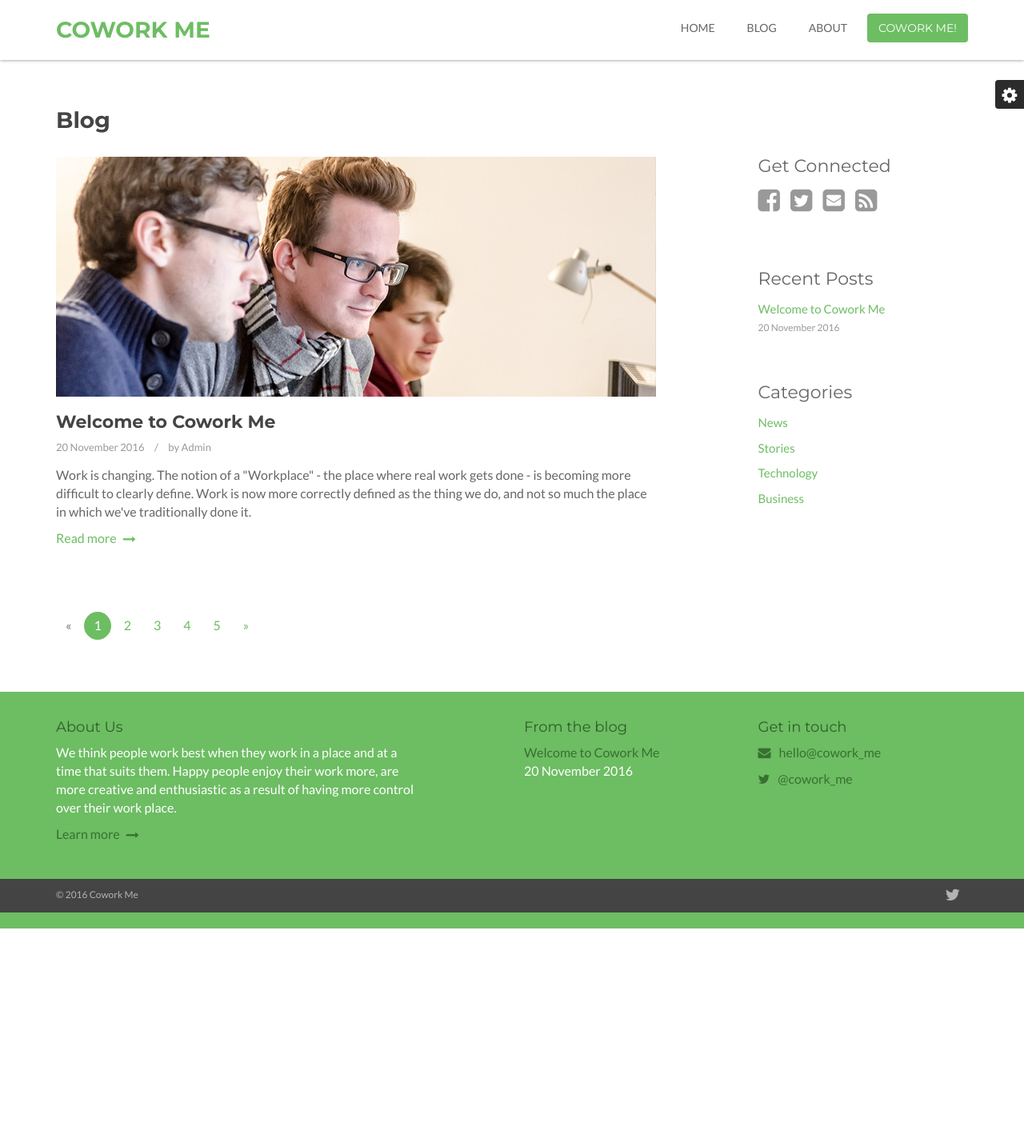
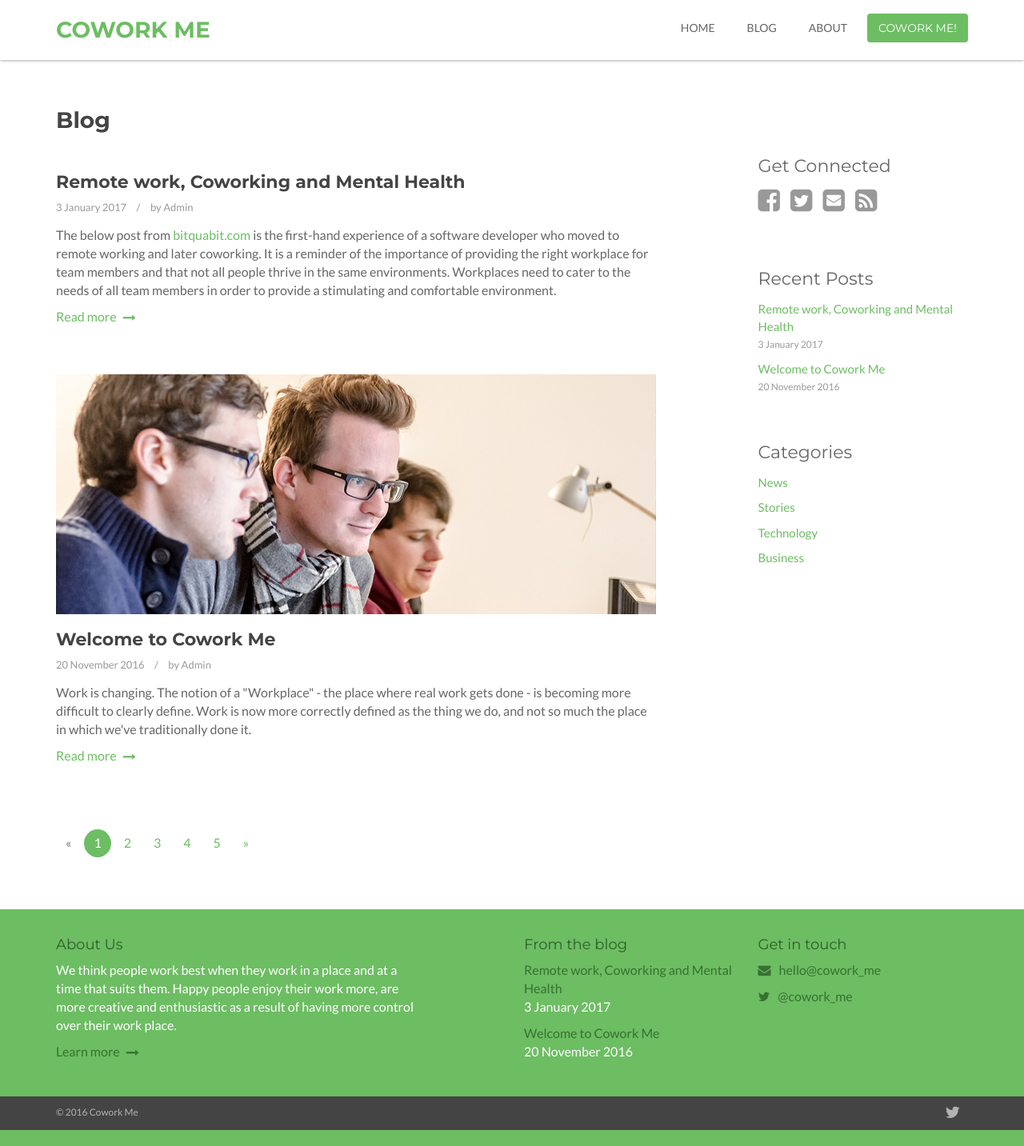
Before and after one commit to CoworkMe/cowork.me, a Jekyll site: the page built from blog/index.html, in a window 1280 px wide. Shown: the whole page at 80% size. Built offline with Jekyll 4.4.1, drawn with Linux system fonts in a browser that asks for light colours; before the commit the page ends 1161 px from its top, so only the background shows below that.

```diff
--- a/_layouts/blog.html
+++ b/_layouts/blog.html
@@ -52,8 +52,6 @@
 
     {% include footer.html %}
 
-    {% include config.style.html %}
-
     {% include footer.javascript.html %}
 
     {% include modal/login.html %}
--- a/_layouts/page.html
+++ b/_layouts/page.html
@@ -14,8 +14,6 @@
 
     {% include footer.html %}
 
-    {% include config.style.html %}
-
     {% include footer.javascript.html %}
 
     {% include modal/login.html %}
--- a/_posts/2016-11-20-welcome-to-cowork-me.html
+++ b/_posts/2016-11-20-welcome-to-cowork-me.html
@@ -4,6 +4,8 @@ title: Welcome to Cowork Me
 permalink: /blog/welcome-to-cowork-me/
 date: 2016-11-20
 author: Admin
+comments: true
+image: /assets/images/posts/post-1.jpg
 ---
 
 <p>Work is changing. The notion of a "Workplace" - the place where real work gets done - is becoming more
@@ -25,15 +27,9 @@ much the place in which we've traditionally done it.</p>
 <p>We plan to explore these trends and look at how companies and individuals are making this new model work
 for them.</p>
 
-<p class="video-container">
-    <iframe src="//player.vimeo.com/video/28636306?color=ffffff&amp;wmode=transparent" width="720" height="405" frameborder="0" webkitallowfullscreen mozallowfullscreen allowfullscreen></iframe>
-</p>
-
-<p>Morbi vulputate bibendum fringilla. Sed fermentum nisi laoreet, porttitor ipsum et, vehicula diam. Fusce iaculis turpis dolor, et cursus arcu cursus vel. Ut lobortis tellus ornare ultrices tristique. Praesent cursus, mi ac rutrum ultrices, lectus erat pellentesque urna, at placerat eros nisi vitae ligula. Fusce eget lacus non ipsum vestibulum consequat. Nulla eleifend magna et urna vulputate, vitae volutpat magna varius. Cras pharetra dolor dui, non aliquet diam faucibus sed. Mauris interdum arcu nec rutrum ornare. Suspendisse pharetra quam eu sapien egestas, a egestas tortor rhoncus. Quisque adipiscing tincidunt tellus a vehicula. Vestibulum ante ipsum primis in faucibus orci luctus et ultrices posuere cubilia Curae; Quisque ornare lorem elit, a aliquet nisl auctor vitae.</p>
-
 <blockquote class="custom-quote">
-    <p><i class="fa fa-quote-left"></i>Viverra magna pellentesque in magnis gravida sit augue felis vehicula vestibulum semper penatibus justo ornare semper Gravida felis platea arcu mus non. Montes at posuere. Natoque.</p>
-    <p class="source"><span class="name">James Turner</span><br><span class="title">Bristol, UK</span></p>
+    <p><i class="fa fa-quote-left"></i>This is the year we’ll see over 10,000 coworking spaces open by the end of 2016.</p>
+    <p class="source"><span class="name"><a href="http://www.deskmag.com/en/2016-forecast-global-coworking-survey-results">2016 Coworking Forecast</a></span><br><span class="title">Deskmag.com</span></p>
 </blockquote>
 
-<p>Phasellus ligula dolor, fringilla at tincidunt non, fringilla eu justo. Sed hendrerit mauris quis hendrerit mollis. Vivamus vitae ultrices quam. Duis sed mi leo. Curabitur facilisis, erat vel egestas tincidunt, nisi ipsum ultricies velit, non scelerisque magna mi non nibh. Etiam blandit odio quis congue feugiat. Vivamus faucibus eu augue et ultrices. Phasellus nec euismod enim. Proin quis tellus auctor, porta risus vitae, pharetra sem. Curabitur fringilla tellus justo. Vestibulum scelerisque rhoncus blandit. Vivamus cursus bibendum suscipit. Ut vel ornare sapien. Mauris sit amet mollis erat. Phasellus gravida nisi vel consectetur luctus.</p>
+<p>Please join in, participate, tweet or email us to get involved. We would love to hear from you.</p>
--- /dev/null
+++ b/_posts/2017-01-03-remote-work-coworking-mental-health.html
@@ -0,0 +1,26 @@
+---
+layout: post
+title: Remote work, Coworking and Mental Health
+permalink: /blog/remote-work-coworking-mental-health/
+date: 2017-01-03
+author: Admin
+comments: true
+image:
+---
+
+<p>The below post from <a href="https://bitquabit.com/post/working-remotely-coworking-and-mental-health/">bitquabit.com</a> is the first-hand experience of a software developer who moved to remote working and
+later coworking. It is a reminder of the importance of providing the right workplace for team members and
+that not all people thrive in the same environments. Workplaces need to cater to the needs of all team members
+in order to provide a stimulating and comfortable environment.</p>
+<!--more-->
+
+<p>The importance of workplace to the experience of employees is captured in the below quote from the post.
+
+<p>Original post: <a href="https://bitquabit.com/post/working-remotely-coworking-and-mental-health/">Working remotely, coworking spaces, and mental health</a></p>
+
+<blockquote class="custom-quote">
+    <p><i class="fa fa-quote-left"></i>Things finally came to a head one February evening when I had an emotional
+    	breakdown. I wrapped up a completely normal and uneventful day at work, did my fifteen foot commute from
+    	my office to my living room, and promptly found myself vomiting from stress, saying how much I hated–truly
+    	hated–my job, and crying as I realized how unhappy I was with my new life.</p>
+</blockquote>
--- a/blog/index.html
+++ b/blog/index.html
@@ -5,9 +5,11 @@ permalink: /blog/
 ---
 {% for post in site.posts %}
 <article class="post">
+{% if post.image %}
     <div class="post-thumb">
-        <img class="img-responsive" src="/assets/images/posts/post-1.jpg" alt="" />
+        <img class="img-responsive" src="{{ post.image }}" alt="" />
     </div><!--//post-thumb-->
+{% endif %}
     <div class="content">
         <h3 class="post-title"><a href="{{ post.url }}">{{ post.title }}</a></h3>
         <div class="meta">
```
Also changed, not shown: _layouts/post.html (+25 -19 lines).
